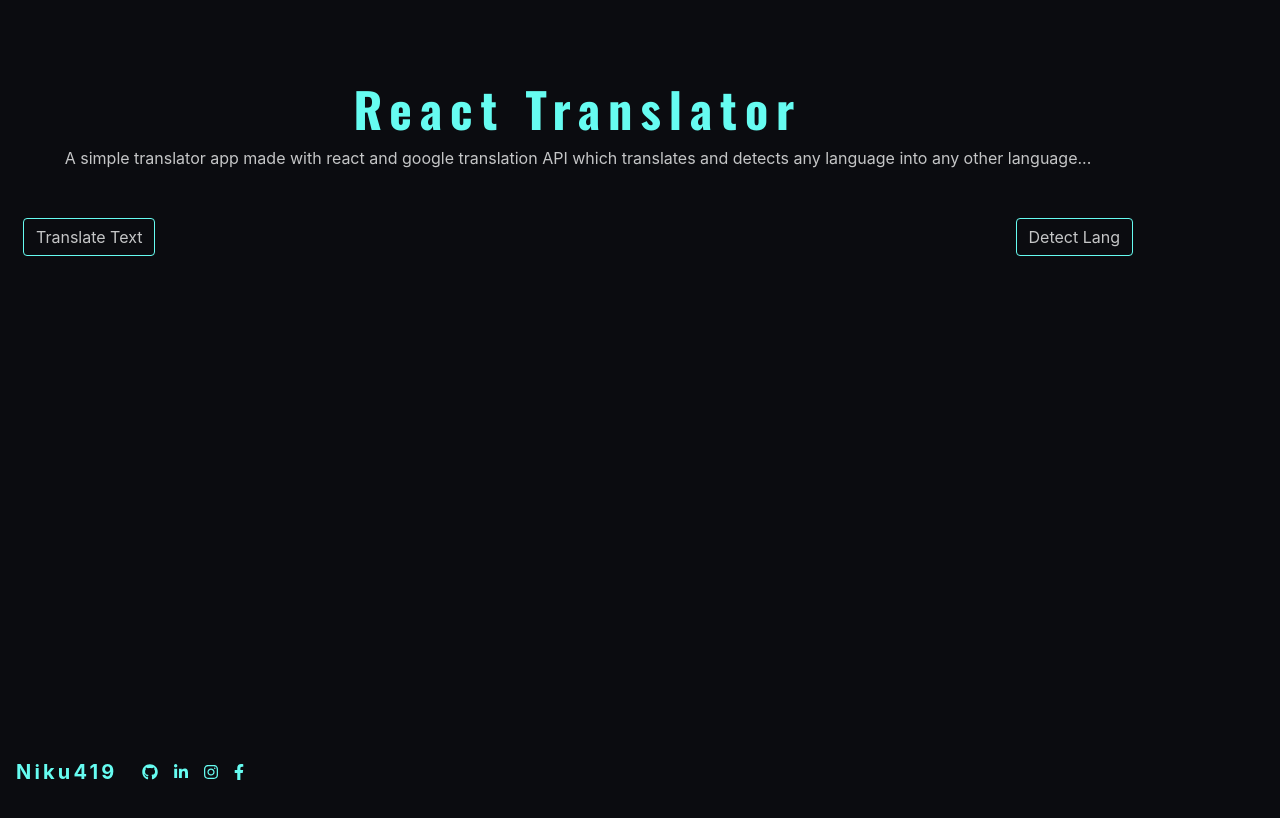
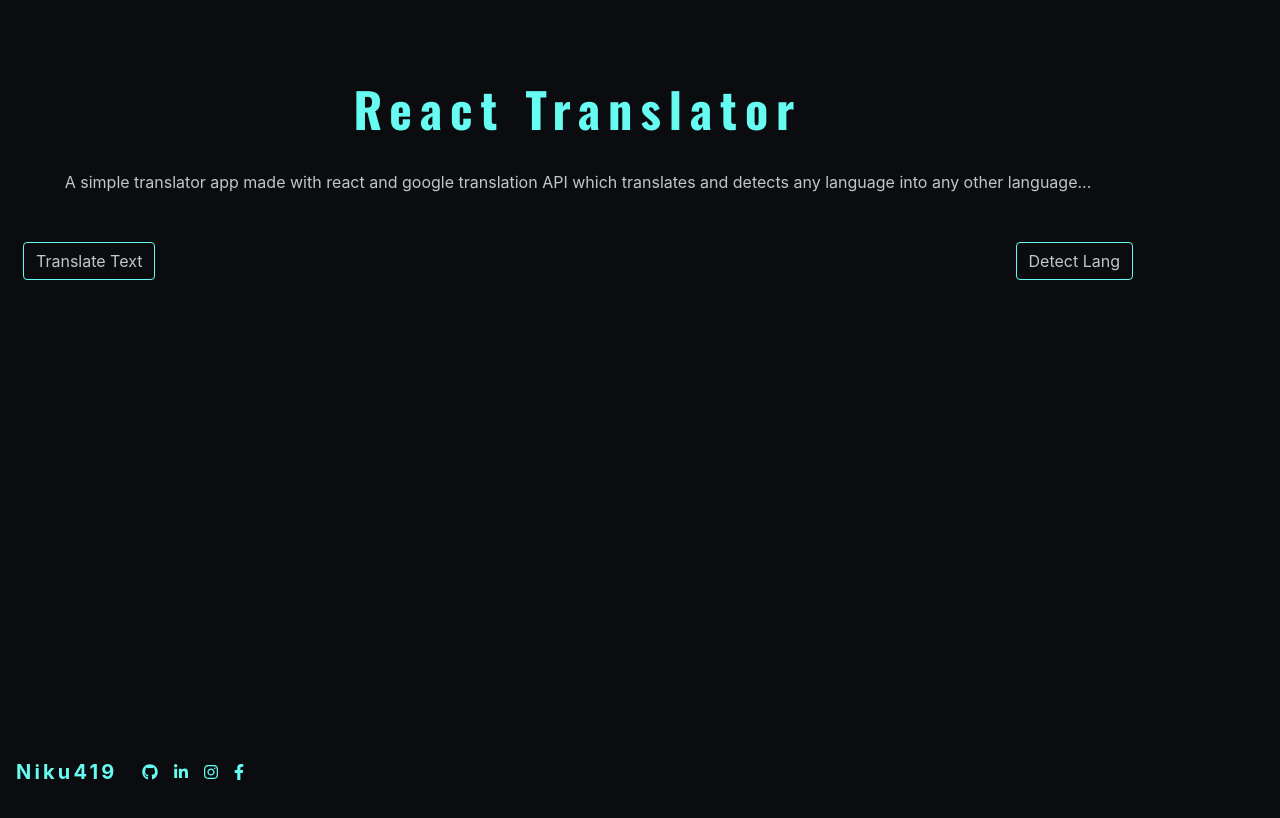
Before and after one commit to niku419/translator-detector, a React (Create React App) app: page / in a window 1280 px wide. Shown: the top 818 px of the page. Built offline with nearby package versions, Linux system fonts and the light colour scheme.

Commit message:
:robot: still trying to make responsive

```diff
--- a/src/ReactTranslator/Main.jsx
+++ b/src/ReactTranslator/Main.jsx
@@ -9,7 +9,7 @@ export default function Main() {
     <>
       <Container className="mt-5 top mx-2">
         <div className="d-flex justify-content-center row mb-5">
-          <h1 className="heading mb-2">React Translator</h1>
+          <div className="mb-4"><h1 className="heading">React Translator</h1></div>
           <div className="description">A simple translator app made with react and google translation API which translates and detects any language into any other language...</div>
         </div>
         <div className="d-flex justify-content-between mt-3" >
```
